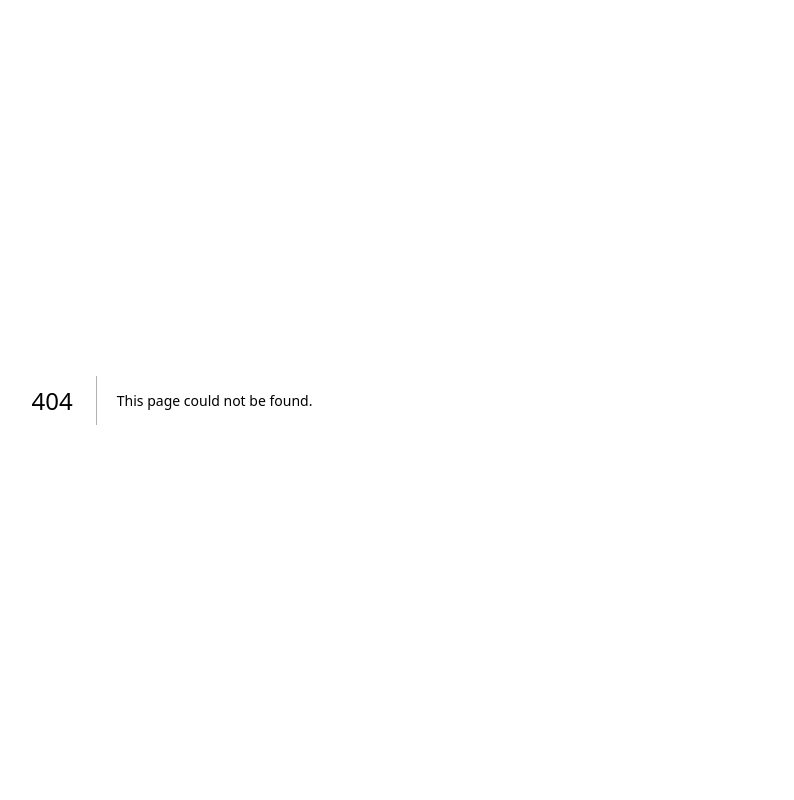
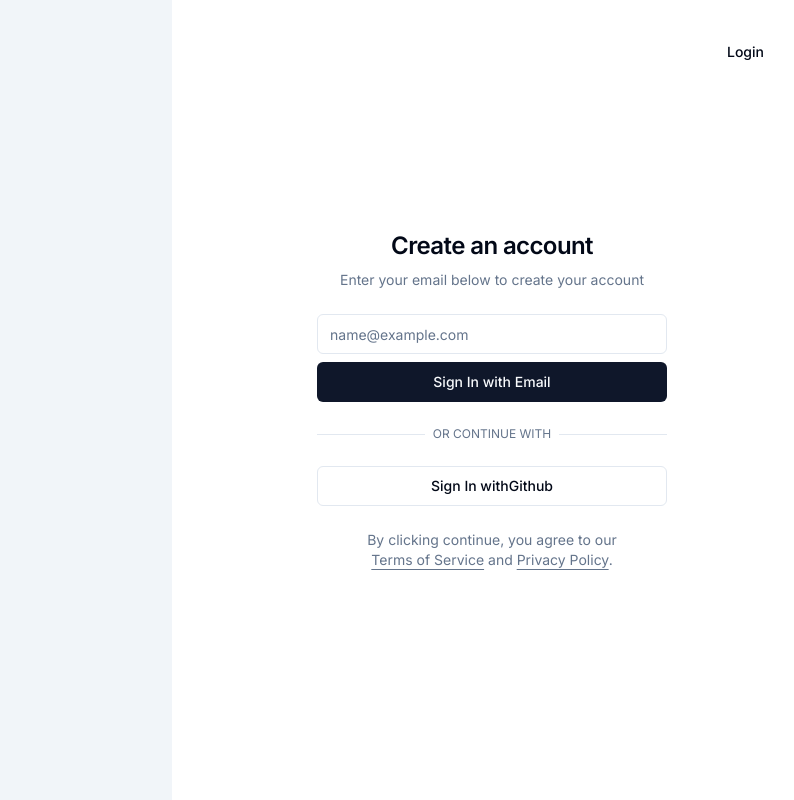
Before and after one commit to OsegoTech/AgriSolve, a Next.js app in the folder frontend/: page /register in a window 1280 px wide. Before the commit this address had no page. Shown: the whole page, without its empty margins (468-1262 px from the left). Built offline with nearby package versions, Linux system fonts and the light colour scheme.

Commit message:
Update login and sign up pages

```diff
--- a/frontend/package.json
+++ b/frontend/package.json
@@ -9,6 +9,7 @@
     "lint": "next lint"
   },
   "dependencies": {
+    "@hookform/resolvers": "^3.3.2",
     "@radix-ui/react-avatar": "^1.0.4",
     "@radix-ui/react-dialog": "^1.0.5",
     "@radix-ui/react-dropdown-menu": "^2.0.6",
@@ -30,6 +31,7 @@
     "date-fns": "^2.30.0",
     "lucide-react": "^0.292.0",
     "next": "14.0.2",
+    "next-auth": "^4.24.5",
     "next-themes": "^0.2.1",
     "react": "^18",
     "react-apexcharts": "^1.4.1",
@@ -41,7 +43,8 @@
     "recharts": "^2.9.3",
     "swiper": "^11.0.4",
     "tailwind-merge": "^2.0.0",
-    "tailwindcss-animate": "^1.0.7"
+    "tailwindcss-animate": "^1.0.7",
+    "zod": "^3.22.4"
   },
   "devDependencies": {
     "@types/node": "^20",
--- /dev/null
+++ b/frontend/src/app/(auth)/layout.tsx
@@ -0,0 +1,7 @@
+interface AuthLayoutProps {
+  children: React.ReactNode
+}
+
+export default function AuthLayout({ children }: AuthLayoutProps) {
+  return <div className="min-h-screen">{children}</div>
+}
--- /dev/null
+++ b/frontend/src/app/(auth)/login/page.tsx
@@ -0,0 +1,49 @@
+import { Metadata } from "next"
+import Link from "next/link"
+
+import { cn } from "@/lib/utils"
+import { buttonVariants } from "@/components/ui/button"
+import { UserAuthForm } from "@/components/forms/user-auth-form"
+
+export const metadata: Metadata = {
+  title: "Login",
+  description: "Login to your account",
+}
+
+export default function LoginPage() {
+  return (
+    <div className="container flex h-screen w-screen flex-col items-center justify-center">
+      <Link
+        href="/"
+        className={cn(
+          buttonVariants({ variant: "ghost" }),
+          "absolute left-4 top-4 md:left-8 md:top-8"
+        )}
+      >
+        <>
+
+          Back
+        </>
+      </Link>
+      <div className="mx-auto flex w-full flex-col justify-center space-y-6 sm:w-[350px]">
+        <div className="flex flex-col space-y-2 text-center">
+          <h1 className="text-2xl font-semibold tracking-tight">
+            Welcome back
+          </h1>
+          <p className="text-sm text-muted-foreground">
+            Enter your email to sign in to your account
+          </p>
+        </div>
+        <UserAuthForm />
+        <p className="px-8 text-center text-sm text-muted-foreground">
+          <Link
+            href="/register"
+            className="hover:text-brand underline underline-offset-4"
+          >
+            Don&apos;t have an account? Sign Up
+          </Link>
+        </p>
+      </div>
+    </div>
+  )
+}
--- /dev/null
+++ b/frontend/src/app/(auth)/register/page.tsx
@@ -0,0 +1,57 @@
+import Link from 'next/link'
+
+import { cn } from '@/lib/utils'
+import { buttonVariants } from '@/components/ui/button'
+import { UserAuthForm } from '@/components/forms/user-auth-form'
+
+export const metadata = {
+  title: 'Create an account',
+  description: 'Create an account to get started.',
+}
+
+export default function RegisterPage() {
+  return (
+    <div className='container grid h-screen w-screen flex-col items-center justify-center lg:max-w-none lg:grid-cols-2 lg:px-0'>
+      <Link
+        href='/login'
+        className={cn(
+          buttonVariants({ variant: 'ghost' }),
+          'absolute right-4 top-4 md:right-8 md:top-8'
+        )}
+      >
+        Login
+      </Link>
+      <div className='hidden h-full bg-muted lg:block' />
+      <div className='lg:p-8'>
+        <div className='mx-auto flex w-full flex-col justify-center space-y-6 sm:w-[350px]'>
+          <div className='flex flex-col space-y-2 text-center'>
+            <h1 className='text-2xl font-semibold tracking-tight'>
+              Create an account
+            </h1>
+            <p className='text-sm text-muted-foreground'>
+              Enter your email below to create your account
+            </p>
+          </div>
+          <UserAuthForm />
+          <p className='px-8 text-center text-sm text-muted-foreground'>
+            By clicking continue, you agree to our{' '}
+            <Link
+              href='/terms'
+              className='hover:text-brand underline underline-offset-4'
+            >
+              Terms of Service
+            </Link>{' '}
+            and{' '}
+            <Link
+              href='/privacy'
+              className='hover:text-brand underline underline-offset-4'
+            >
+              Privacy Policy
+            </Link>
+            .
+          </p>
+        </div>
+      </div>
+    </div>
+  )
+}
--- /dev/null
+++ b/frontend/src/components/forms/user-auth-form.tsx
@@ -0,0 +1,118 @@
+"use client"
+
+import * as React from "react"
+import { useSearchParams } from "next/navigation"
+import { zodResolver } from "@hookform/resolvers/zod"
+import { signIn } from "next-auth/react"
+import { useForm } from "react-hook-form"
+import * as z from "zod"
+
+import { cn } from "@/lib/utils"
+import { userAuthSchema } from "@/lib/validations/auth"
+import { buttonVariants } from "@/components/ui/button"
+import { Input } from "@/components/ui/input"
+import { Label } from "@/components/ui/label"
+import { toast } from "@/components/ui/use-toast"
+
+interface UserAuthFormProps extends React.HTMLAttributes<HTMLDivElement> {}
+
+type FormData = z.infer<typeof userAuthSchema>
+
+export function UserAuthForm({ className, ...props }: UserAuthFormProps) {
+  const {
+    register,
+    handleSubmit,
+    formState: { errors },
+  } = useForm<FormData>({
+    resolver: zodResolver(userAuthSchema),
+  })
+  const [isLoading, setIsLoading] = React.useState<boolean>(false)
+  const [isGitHubLoading, setIsGitHubLoading] = React.useState<boolean>(false)
+  const searchParams = useSearchParams()
+
+  async function onSubmit(data: FormData) {
+    setIsLoading(true)
+
+    const signInResult = await signIn("email", {
+      email: data.email.toLowerCase(),
+      redirect: false,
+      callbackUrl: searchParams?.get("from") || "/dashboard",
+    })
+
+    setIsLoading(false)
+
+    if (!signInResult?.ok) {
+      return toast({
+        title: "Something went wrong.",
+        description: "Your sign in request failed. Please try again.",
+        variant: "destructive",
+      })
+    }
+
+    return toast({
+      title: "Check your email",
+      description: "We sent you a login link. Be sure to check your spam too.",
+    })
+  }
+
+  return (
+    <div className={cn("grid gap-6", className)} {...props}>
+      <form onSubmit={handleSubmit(onSubmit)}>
+        <div className="grid gap-2">
+          <div className="grid gap-1">
+            <Label className="sr-only" htmlFor="email">
+              Email
+            </Label>
+            <Input
+              id="email"
+              placeholder="name@example.com"
+              type="email"
+              autoCapitalize="none"
+              autoComplete="email"
+              autoCorrect="off"
+              disabled={isLoading || isGitHubLoading}
+              {...register("email")}
+            />
+            {errors?.email && (
+              <p className="px-1 text-xs text-red-600">
+                {errors.email.message}
+              </p>
+            )}
+          </div>
+          <button className={cn(buttonVariants())} disabled={isLoading}>
+            {isLoading && (
+            <p>Loading ....</p>
+            )}
+            Sign In with Email
+          </button>
+        </div>
+      </form>
+      <div className="relative">
+        <div className="absolute inset-0 flex items-center">
+          <span className="w-full border-t" />
+        </div>
+        <div className="relative flex justify-center text-xs uppercase">
+          <span className="bg-background px-2 text-muted-foreground">
+            Or continue with
+          </span>
+        </div>
+      </div>
+      <button
+        type="button"
+        className={cn(buttonVariants({ variant: "outline" }))}
+        onClick={() => {
+          setIsGitHubLoading(true)
+          signIn("github")
+        }}
+        disabled={isLoading || isGitHubLoading}
+      >
+        {isGitHubLoading ? (
+        <p>Loading ....</p>
+        ) : (
+        <p>Sign In with</p>
+        )}{" "}
+        Github
+      </button>
+    </div>
+  )
+}
--- a/frontend/src/components/layouts/HomeNav.tsx
+++ b/frontend/src/components/layouts/HomeNav.tsx
@@ -2,10 +2,9 @@ import Link from 'next/link'
 import Image from 'next/image'
 import { CiShop } from 'react-icons/ci'
 import { FaDisease } from 'react-icons/fa'
-import { LoginDialog } from '../logins/Login'
-import { SignUpDialog } from '../logins/Signup'
 import { ThemeToggle } from '../buttons/ThemeToogle'
 import { TiWeatherPartlySunny } from 'react-icons/ti'
+import { Button } from '../ui/button'
 
 export default function HomeNav() {
   return (
@@ -37,8 +36,12 @@ export default function HomeNav() {
       </ul>
 
       <ul className='flex space-x-2 text-sm'>
-        <LoginDialog />
-        <SignUpDialog />
+      <Link href='/login'>
+       <Button variant="outline">Login</Button>
+       </Link>
+       <Link href='/register'>
+       <Button >Sign Up</Button>
+       </Link>
         <ThemeToggle />
       </ul>
     </nav>
--- /dev/null
+++ b/frontend/src/lib/validations/auth.ts
@@ -0,0 +1,5 @@
+import * as z from "zod"
+
+export const userAuthSchema = z.object({
+  email: z.string().email(),
+})
```
Also changed, not shown: 1 other file (tests, documents, lock files or other folders).
